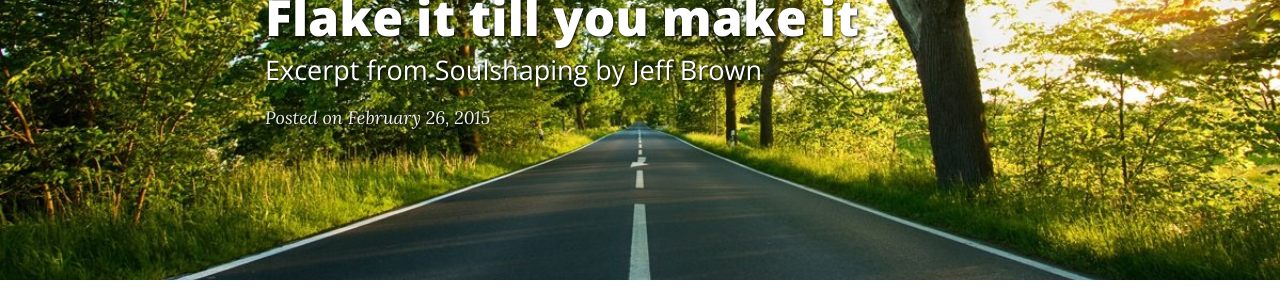
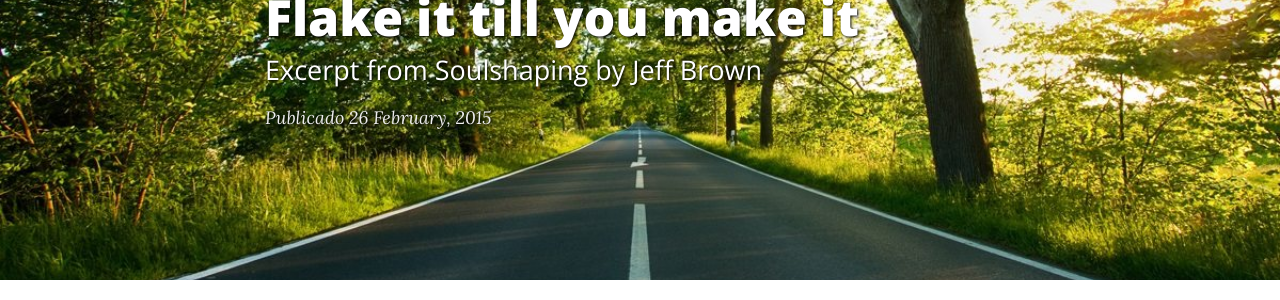
Before and after one commit to daeshu/k, a Jekyll site: the page built from _posts/2015-02-26-flake-it-till-you-make-it.md, in a window 1280 px wide and 900 px high. Shown: the part 251-551 px from the top of the window. Built offline with Jekyll 4.4.1, drawn with Linux system fonts in a browser that asks for light colours; nearby versions of some CDN libraries.

Commit message:
Update header.html

```diff
--- a/_includes/header.html
+++ b/_includes/header.html
@@ -36,7 +36,7 @@
 		  {% endif %}
 
 		  {% if include.type == "post" %}
-		  <span class="post-meta">Posted on {{ page.date | date: "%B %-d, %Y" }}</span>
+		  <span class="post-meta">Publicado {{ page.date | date: "%-d %B, %Y" }}</span>
 		  {% endif %}
         </div>
       </div>
@@ -61,7 +61,7 @@
 		  {% endif %}
 
 		  {% if include.type == "post" %}
-		  <span class="post-meta">Publicado {{ page.date | date: "%B %-d, %Y" }}</span>
+		  <span class="post-meta">Publicado {{ page.date | date: "%-d %B, %Y" }}</span>
 		  {% endif %}
         </div>
       </div>
```
